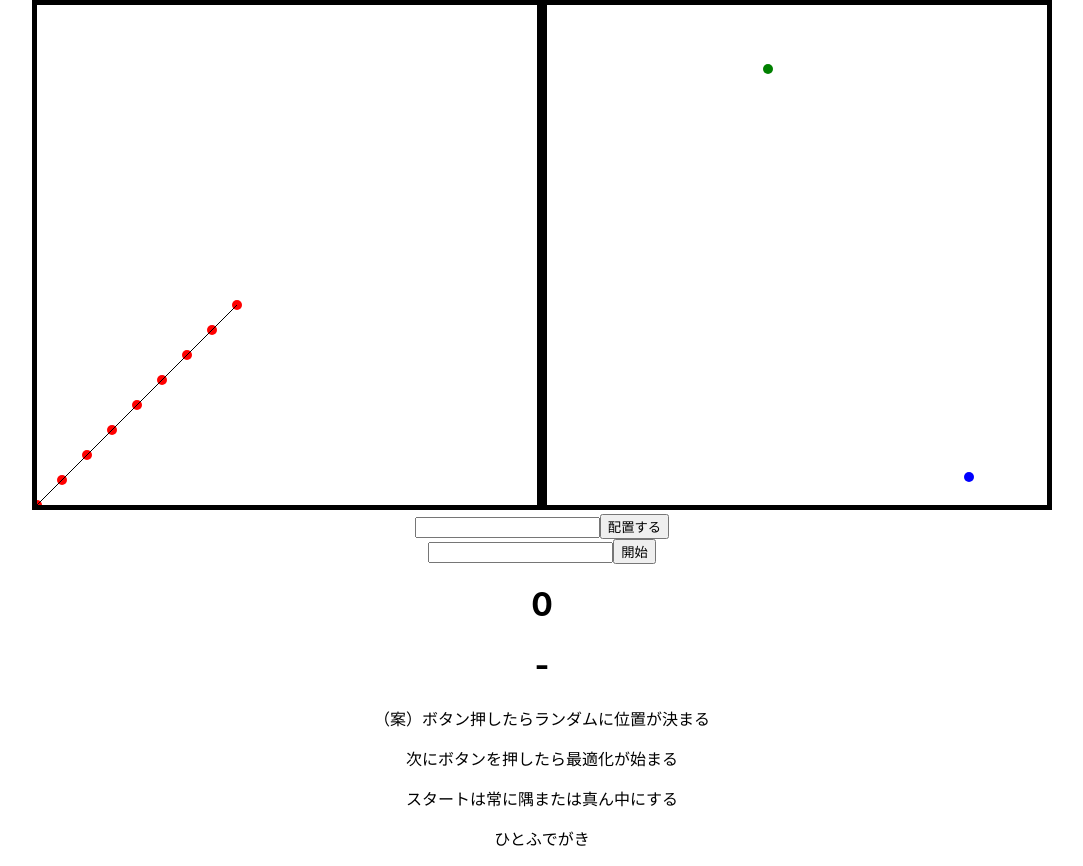
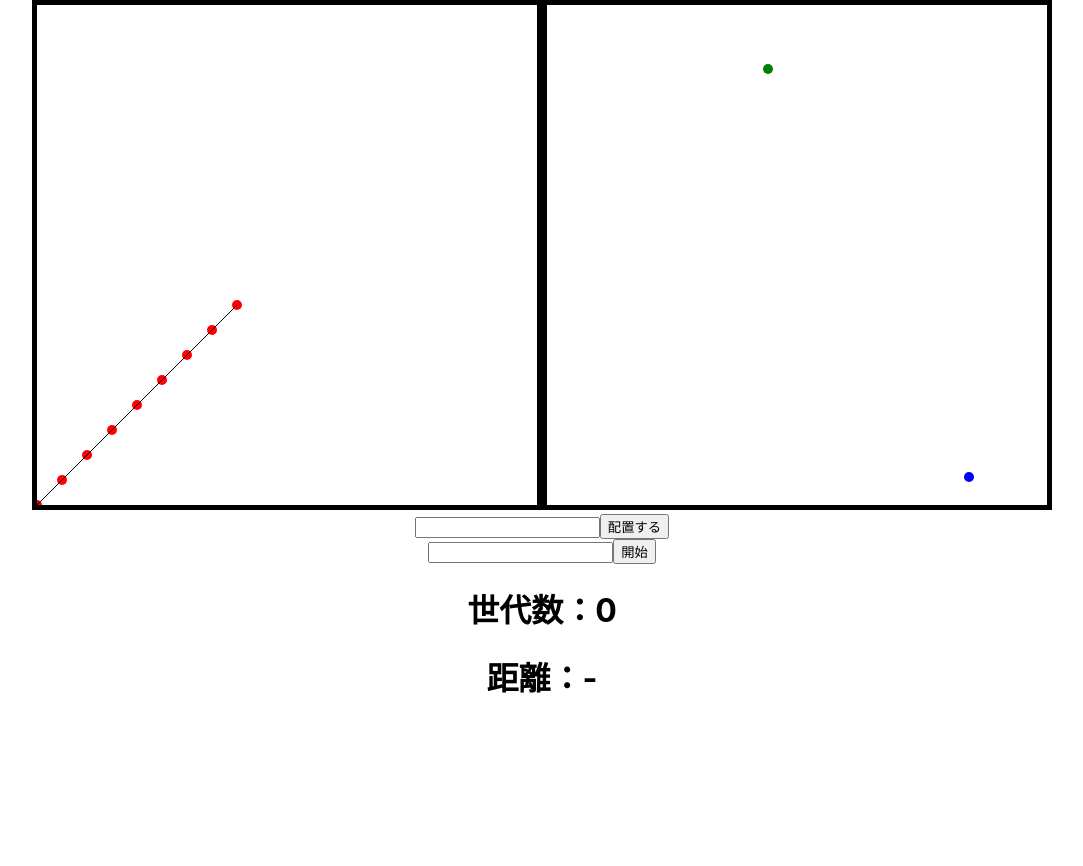
Before and after one commit to noritaketakamichi/salesman, a React (Create React App) app: page / in a window 1280 px wide. Shown: the whole page, without its empty margins (98-1181 px from the left). After the commit the page ends 800 px from the top, so only its background shows below. Built offline with nearby package versions, Linux system fonts and the light colour scheme.

Commit message:
make clear

```diff
--- a/src/App.js
+++ b/src/App.js
@@ -24,10 +24,6 @@ function App() {
       <Field />
       <Field2 showingPoints={showingPoints} caluculating={caluculating} iterations={iterations} setGenerationNum={setGenerationNum} setDistance={setDistance}/>
       <Forms setShowingPoints={setShowingPoints} setCaluculating={setCaluculating} setiterations={setiterations} generationNum={generationNum} distance={distance}/>
-      <p>（案）ボタン押したらランダムに位置が決まる</p>
-      <p>次にボタンを押したら最適化が始まる</p>
-      <p>スタートは常に隅または真ん中にする</p>
-      <p>ひとふでがき</p>
     </div>
   );
 }
--- a/src/components/Field2.jsx
+++ b/src/components/Field2.jsx
@@ -7,6 +7,7 @@ const { calcDistnceArr } = require("./../functions/calcDist");
 const { selection } = require("./../functions/selection");
 const { generateChildren } = require("./../functions/generateChildren");
 const { makeRoute } = require("./../functions/makeRoute");
+const { mutation } = require("./../functions/mutation");
 
 function Field2(props) {
   //表示するチェックポイントの位置の配列
@@ -31,11 +32,9 @@ function Field2(props) {
 
       //ランダムな経路を4つ作る
       let currentRouteArr = genetateInitialArr(location);
-      console.log(currentRouteArr);
 
       //距離を計算
       let distanceArr = calcDistnceArr(start, currentRouteArr, goal, location);
-      console.log(distanceArr);
 
       //遺伝のサイクルを回す
       for (let i = 0; i < props.iterations; i++) {
@@ -43,10 +42,10 @@ function Field2(props) {
         const SelectedRoutes = JSON.parse(
           JSON.stringify(selection(distanceArr))
         );
-        // console.log(SelectedRoutes);
         const parents = JSON.parse(
           JSON.stringify([SelectedRoutes[0][0], SelectedRoutes[1][0]])
         );
+
         /////////////////////////////
         //一番距離が短いやつを表示しよう//
         /////////////////////////////
@@ -57,8 +56,7 @@ function Field2(props) {
         //距離を表示
         props.setDistance(SelectedRoutes[0][1]);
 
-        let route=makeRoute(start,SelectedRoutes[0][0],goal,location)
-        console.log(route);
+        let route = makeRoute(start, SelectedRoutes[0][0], goal, location);
 
         //最短距離を設定
         setNearestRoute(route);
@@ -66,7 +64,10 @@ function Field2(props) {
         //一点交叉（切り離してくっつける）
         //2つの子供が生成される
         const children = generateChildren(SelectedRoutes);
-        // console.log(children);
+
+        //突然変異
+        //一定の確率で入れ替え
+        children[1]=mutation(children[1]);
 
         //次世代の4ルート
         const nextGen = [...parents, ...children];
@@ -74,7 +75,7 @@ function Field2(props) {
         distanceArr = calcDistnceArr(start, nextGen, goal, location);
 
         //少し待つ
-        await _sleep(100);
+        await _sleep(1);
       }
     }
   }, [props.showingPoints, props.caluculating]);
@@ -90,7 +91,6 @@ function Field2(props) {
         fill="green"
       ></circle>
       {location.map((pos) => {
-        console.log("hello");
         return (
           <circle
             className="circle"
--- a/src/components/Forms.jsx
+++ b/src/components/Forms.jsx
@@ -35,8 +35,8 @@ function Forms(props) {
         <input type="submit" value="開始" onClick={startCalc} />
       </div>
       {/* 現在の距離 */}
-      <h1>{props.generationNum}</h1>
-      <h1>{props.distance}</h1>
+      <h1>世代数：{props.generationNum}</h1>
+      <h1>距離：{props.distance}</h1>
     </>
   );
 }
--- a/src/functions/makeRoute.js
+++ b/src/functions/makeRoute.js
@@ -1,16 +1,11 @@
 const makeRoute = (start, routeArr, goal, location) => {
     //線を引くための配列を作成
-    console.log(location);
     let output = [];
     output.push([start, location[routeArr[0]]]);
-    console.log(routeArr);
-    console.log(routeArr[0]);
-    console.log(output);
 
-    for (let i = 1; i < routeArr.length - 1; i++) {
+    for (let i = 0; i < routeArr.length-1; i++) {
         // console.log(result[i + 1]);
         output.push([location[routeArr[i]], location[routeArr[i + 1]]]);
-        console.log(output);
     }
     output.push([location[routeArr[routeArr.length - 1]], goal]);
     console.log(output);
```
Also changed, not shown: src/functions/mutation.js (+0 -10 lines).
